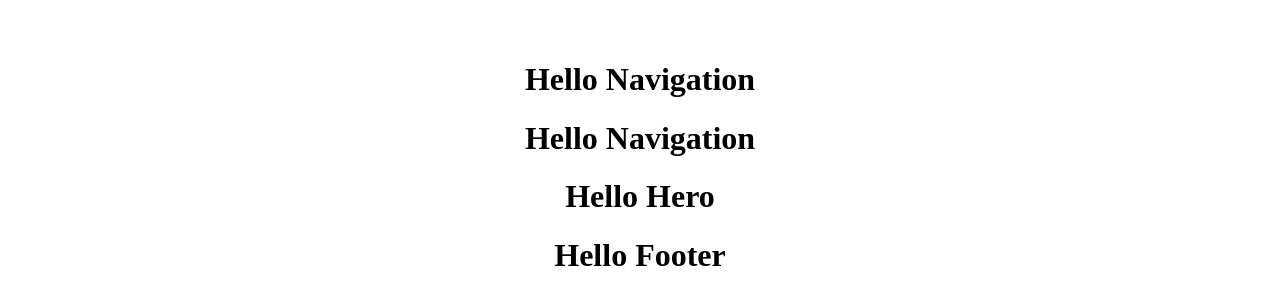
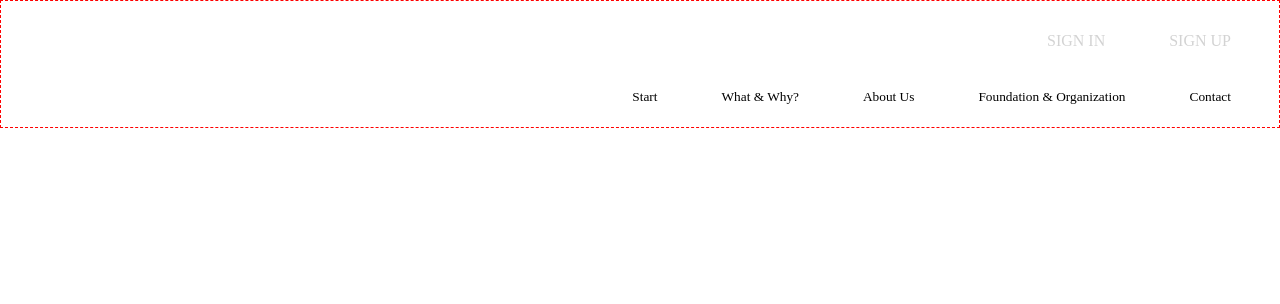
Before and after one commit to KrzysztofPardel/Give, a React (Vite) app: page / in a window 1280 px wide. Shown: the top 304 px of the page. Built offline with nearby package versions, Linux system fonts and the light colour scheme.

Commit message:
New components Navigation added

```diff
--- a/index.html
+++ b/index.html
@@ -1,13 +1,16 @@
 <!DOCTYPE html>
 <html lang="en">
+
 <head>
   <meta charset="UTF-8" />
   <link rel="icon" type="image/svg+xml" href="/vite.svg" />
   <meta name="viewport" content="width=device-width, initial-scale=1.0" />
-    <title>Vite + React + TS</title>
+  <title>Give.</title>
 </head>
+
 <body>
   <div id="root"></div>
   <script type="module" src="/src/main.tsx"></script>
 </body>
+
 </html>
--- a/package.json
+++ b/package.json
@@ -21,6 +21,7 @@
     "react": "^18.2.0",
     "react-dom": "^18.2.0",
     "react-hook-form": "^7.43.7",
+    "react-icons": "^4.8.0",
     "react-redux": "^8.0.5",
     "react-router-dom": "^6.9.0",
     "react-scroll": "^1.8.9",
--- /dev/null
+++ b/src/SCSS/Navigation.scss
@@ -0,0 +1,66 @@
+@import "./variables.scss";
+* {
+  box-sizing: border-box;
+  margin: 0;
+  padding: 0;
+  font-family: $font-alt;
+}
+.navigation-background {
+  // display: flex;
+  width: 100%;
+  height: 8rem;
+  padding: 1rem;
+  background-color: transparent;
+  border: 1px dashed red;
+}
+.container {
+  width: 100%;
+  height: 100%;
+}
+
+.link-container {
+  display: flex;
+  justify-content: flex-end;
+  width: 100%;
+  margin-right: 3rem;
+  height: 3rem;
+  text-transform: uppercase;
+
+  .link {
+    display: flex;
+    align-self: center;
+    font-size: $font-links;
+    margin: 1rem;
+    color: lightgrey;
+    padding: 1rem;
+    text-decoration: none;
+    // color: $font-color;
+    // font-size: $font-links;
+
+    &:hover {
+      border: 1px yellow solid;
+    }
+  }
+}
+
+.button-container {
+  display: flex;
+  justify-content: flex-end;
+  width: 100%;
+  height: 3rem;
+  margin-right: 4rem;
+
+  .button {
+    display: flex;
+    justify-content: space-between;
+    align-items: center;
+    margin: 1rem;
+    padding: 1rem;
+    background: none;
+    border: none;
+    // text-transform: lowercase;
+    &:hover {
+      border: 1px grey solid;
+    }
+  }
+}
--- a/src/SCSS/main.scss
+++ b/src/SCSS/main.scss
@@ -1,2 +1,12 @@
-@import './variables.scss';
-@import './mixins.scss';
+@import "./variables.scss";
+@import "./mixins.scss";
+* {
+  box-sizing: border-box;
+  padding: 0;
+  margin: 0;
+}
+#root {
+  padding: 0;
+  margin: 0;
+  max-width: 100%;
+}
--- a/src/SCSS/variables.scss
+++ b/src/SCSS/variables.scss
@@ -2,3 +2,5 @@
 
 $font-base: "Open-Sans";
 $font-alt: "Merriweather";
+$font-links: "4rem";
+$font-color: red;
--- a/src/components/Navigation.tsx
+++ b/src/components/Navigation.tsx
@@ -1,5 +1,42 @@
+import { Link } from "react-router-dom";
+import { FaBeer } from "react-icons/fa";
+import "../SCSS/Navigation.scss";
+
 const Navigation = () => {
-  return <h1>Hello Navigation</h1>;
+  return (
+    <div className="navigation-background">
+      <div className="container">
+        {/* <h1>Hello Navigation</h1> */}
+        <div className="link-container">
+          <Link to="/signin" className="link">
+            Sign In
+            {/* <FaBeer style={{ color: "#709dff" }} className="link" /> */}
+          </Link>
+          <Link to="/signup" className="link">
+            Sign Up
+            {/* <FaBeer style={{ color: "#709dff" }} className="link" /> */}
+          </Link>
+        </div>
+        <div className="button-container">
+          <button type="button" className="button">
+            Start
+          </button>
+          <button type="button" className="button">
+            What & Why?
+          </button>
+          <button type="button" className="button">
+            About Us
+          </button>
+          <button type="button" className="button">
+            Foundation & Organization
+          </button>
+          <button type="button" className="button">
+            Contact
+          </button>
+        </div>
+      </div>
+    </div>
+  );
 };
 
 export default Navigation;
--- a/src/index.css
+++ b/src/index.css
@@ -1,4 +1,4 @@
-:root {
+/* :root {
   font-family: Inter, system-ui, Avenir, Helvetica, Arial, sans-serif;
   line-height: 1.5;
   font-weight: 400;
@@ -66,4 +66,4 @@ button:focus-visible {
   button {
     background-color: #f9f9f9;
   }
-}
+} */
--- a/src/pages/Home/Home.tsx
+++ b/src/pages/Home/Home.tsx
@@ -1,4 +1,4 @@
-import Navigation from "../../components/Navigation";
+// import Navigation from "../../components/Navigation";
 import Footer from "../../components/Footer";
 import Hero from "./Hero";
 
@@ -7,9 +7,8 @@ import Hero from "./Hero";
 const Home = () => {
   return (
     <>
-      <Navigation />
-      <Hero />
-      <Footer />
+      {/* <Hero />
+      <Footer /> */}
     </>
   );
 };
```
Also changed, not shown: src/App.tsx (+1 -15 lines), 1 other file (tests, documents, lock files or other folders). Lines whose indentation alone changed are shown as unchanged.
